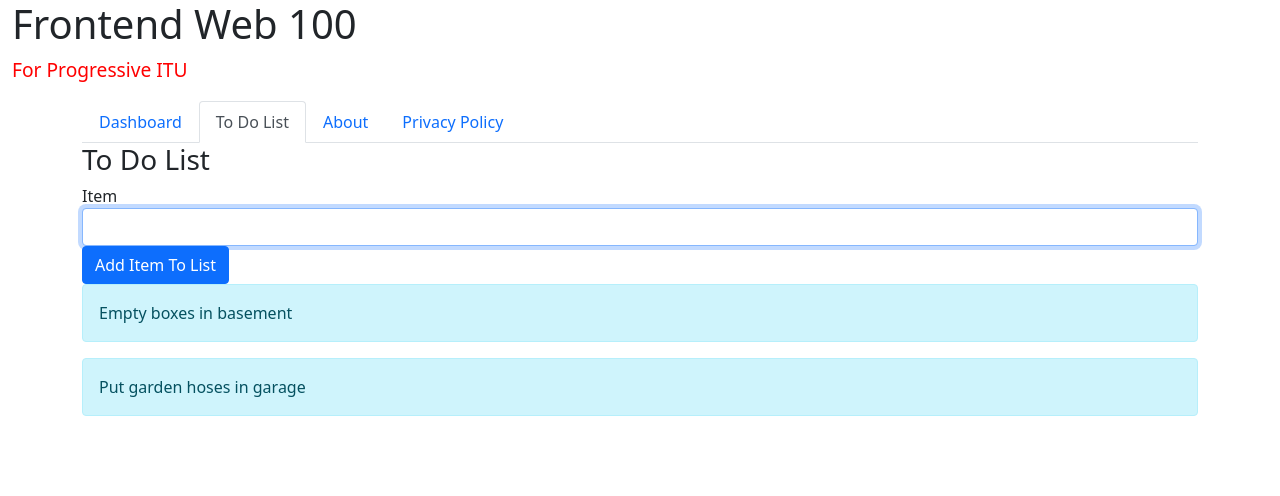
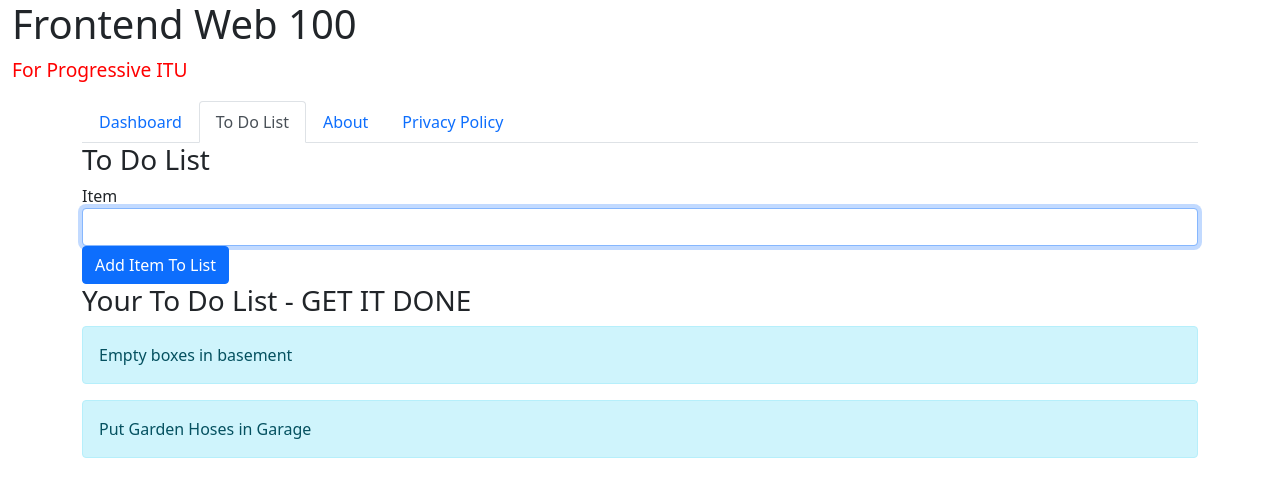
Before and after one commit to Ikromer-SE/frontendweb100, an Angular app: page /todos in a window 1280 px wide. Shown: the top 496 px of the page. Built offline with nearby package versions, Linux system fonts and the light colour scheme.

Commit message:
Add inputs

```diff
--- a/src/app/components/todos/todo-list/todo-list.component.html
+++ b/src/app/components/todos/todo-list/todo-list.component.html
@@ -1,3 +1,6 @@
+<header>
+  <h3>{{ caption }}</h3>
+</header>
 <ul class="list-unstyled">
   <li class="alert alert-info"
       *ngFor="let item of items">
--- a/src/app/components/todos/todo-list/todo-list.component.ts
+++ b/src/app/components/todos/todo-list/todo-list.component.ts
@@ -1,4 +1,4 @@
-import { Component } from '@angular/core';
+import { Component, Input } from '@angular/core';
 import { TodoListItemModel } from 'src/app/models';
 
 @Component({
@@ -8,12 +8,8 @@ import { TodoListItemModel } from 'src/app/models';
 })
 export class TodoListComponent {
 
-  items: TodoListItemModel[] = [
-    { description: 'Empty boxes in basement' },
-    { description: 'Put garden hoses in garage' }
-  ];
+  @Input() items: TodoListItemModel[] = [];
+  @Input() caption: string = '';
 
   constructor() { }
-
-
 }
--- a/src/app/components/todos/todos.component.html
+++ b/src/app/components/todos/todos.component.html
@@ -5,5 +5,6 @@
   <app-todo-entry></app-todo-entry>
 </section>
 <section>
-  <app-todo-list></app-todo-list>
+  <app-todo-list caption="Your To Do List - GET IT DONE"
+                 [items]="todoList"></app-todo-list>
 </section>
--- a/src/app/components/todos/todos.component.ts
+++ b/src/app/components/todos/todos.component.ts
@@ -1,4 +1,5 @@
 import { Component, OnInit } from '@angular/core';
+import { TodoListItemModel } from 'src/app/models';
 
 @Component({
   selector: 'app-todos',
@@ -7,6 +8,11 @@ import { Component, OnInit } from '@angular/core';
 })
 export class TodosComponent implements OnInit {
 
+  todoList: TodoListItemModel[] = [
+    { description: 'Empty boxes in basement' },
+    { description: 'Put Garden Hoses in Garage' }
+  ];
+
   constructor() { }
 
   ngOnInit(): void {
```
